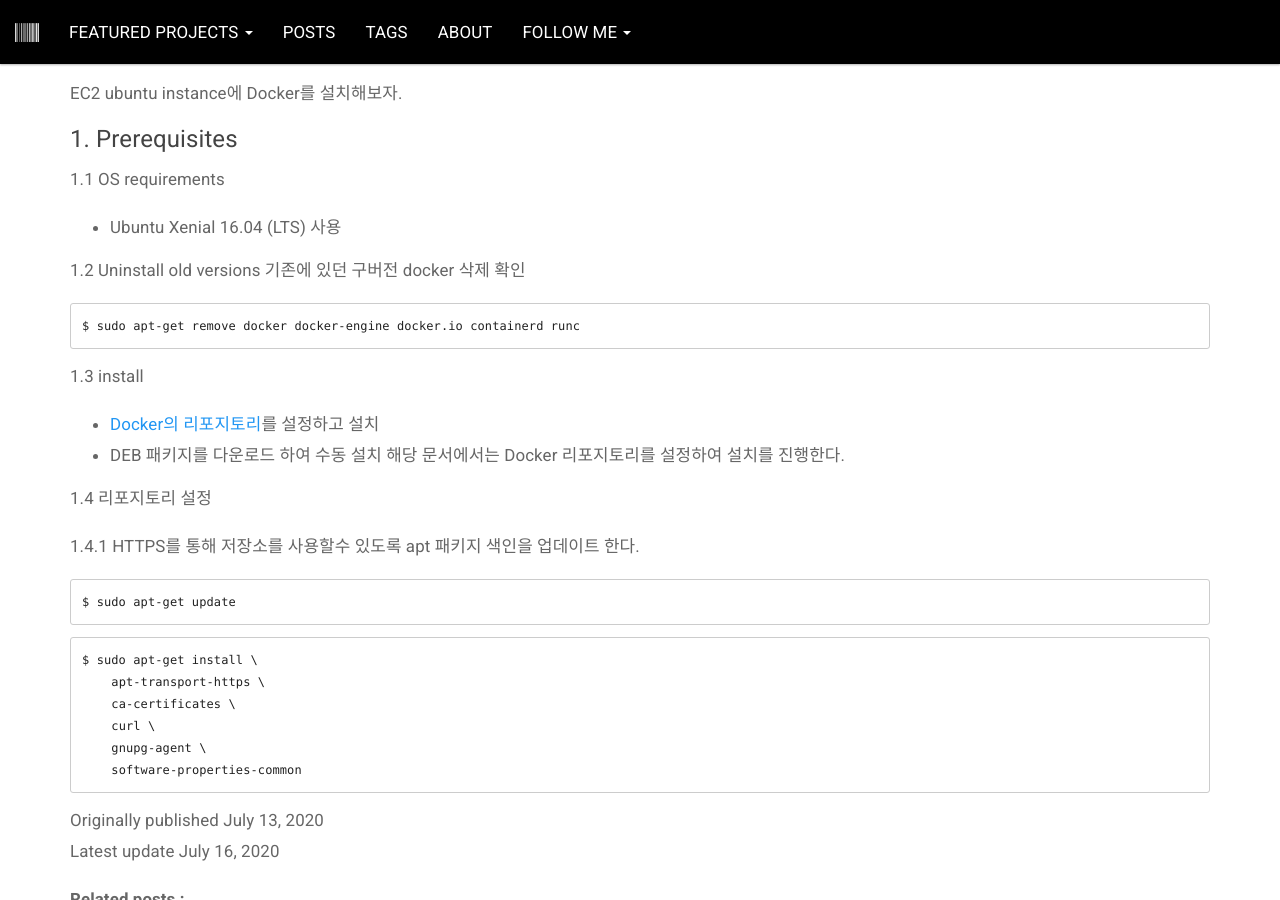
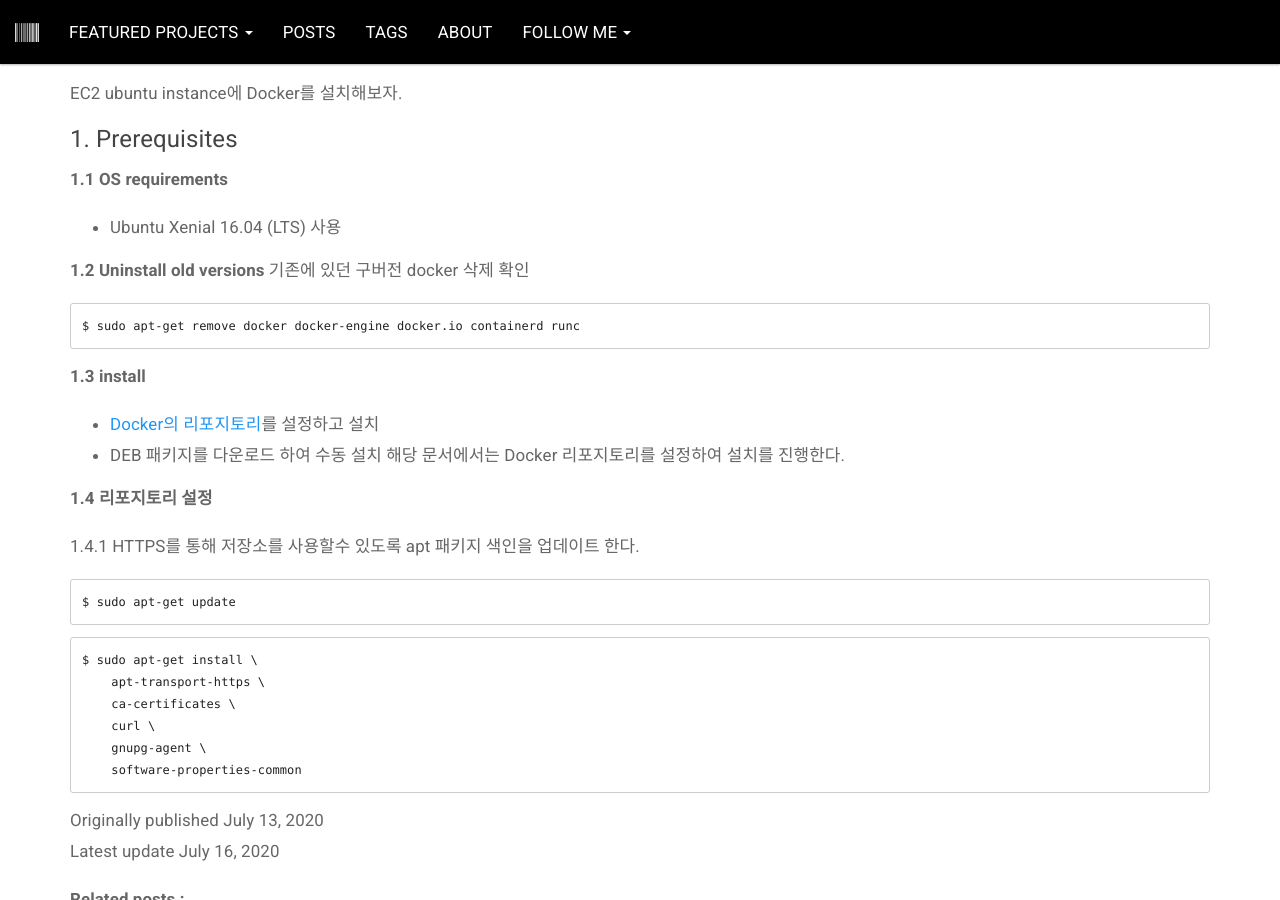
Before and after one commit to 9oooroom/9oooroom.github.io, a Jekyll site: the page built from _posts/2020-07-13-Docker-install-AWS-EC2-ubuntu-16.04.md, in a window 1280 px wide and 900 px high, scrolled down 622 px. Built offline with Jekyll 4.4.1, drawn with Linux system fonts in a browser that asks for light colours; comment, search, counter and statistics services are not loaded.

````diff
--- a/_posts/2020-07-13-Docker-install-AWS-EC2-ubuntu-16.04.md
+++ b/_posts/2020-07-13-Docker-install-AWS-EC2-ubuntu-16.04.md
@@ -19,21 +19,21 @@ EC2 ubuntu instance에 Docker를 설치해보자.
 <!--more-->
 
 #### 1. Prerequisites
-1.1 OS requirements
+**1.1 OS requirements**
 * Ubuntu Xenial 16.04 (LTS) 사용
 
-1.2 Uninstall old versions
+**1.2 Uninstall old versions**
 기존에 있던 구버전 docker 삭제 확인
 ```
 $ sudo apt-get remove docker docker-engine docker.io containerd runc
 ```
 
-1.3 install
+**1.3 install**
 * [Docker의 리포지토리](https://docs.docker.com/engine/install/ubuntu/#install-using-the-repository)를 설정하고 설치
 * DEB 패키지를 다운로드 하여 수동 설치
 해당 문서에서는 Docker 리포지토리를 설정하여 설치를 진행한다.
 
-1.4 리포지토리 설정
+**1.4 리포지토리 설정**
 
 1.4.1 HTTPS를 통해 저장소를 사용할수 있도록 apt 패키지 색인을 업데이트 한다.
 
````
